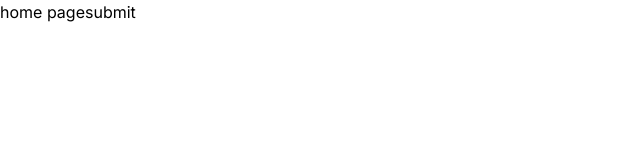
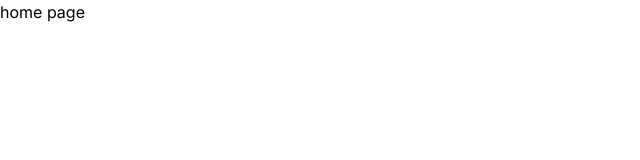
Before and after one commit to PARSA-00-55/tasty-bites-kitchen, a Next.js app: page / in a window 1280 px wide. Shown: the top 160 px of the page, without its empty margins (0-640 px from the left). Built offline with nearby package versions, Linux system fonts and the light colour scheme.

Commit message:
home button removed

```diff
--- a/app/page.js
+++ b/app/page.js
@@ -1,10 +1,5 @@
 import Image from "next/image";
 
 export default function Home() {
-  return (
-    <main>
-      home page
-      <button>submit</button>
-    </main>
-  );
+  return <main>home page</main>;
 }
```
